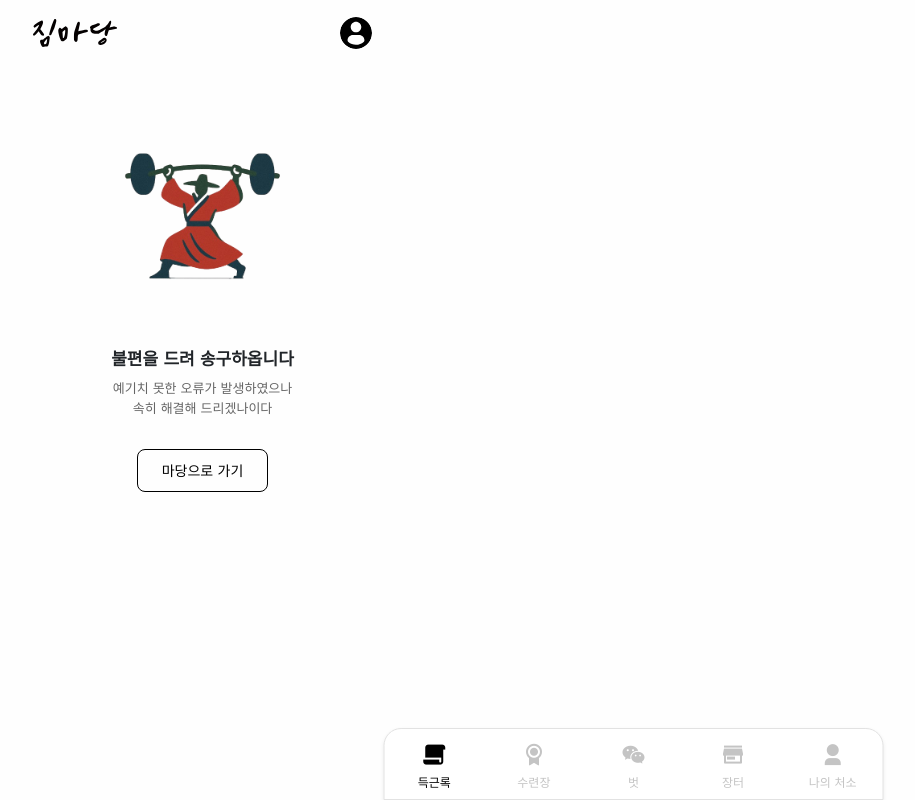
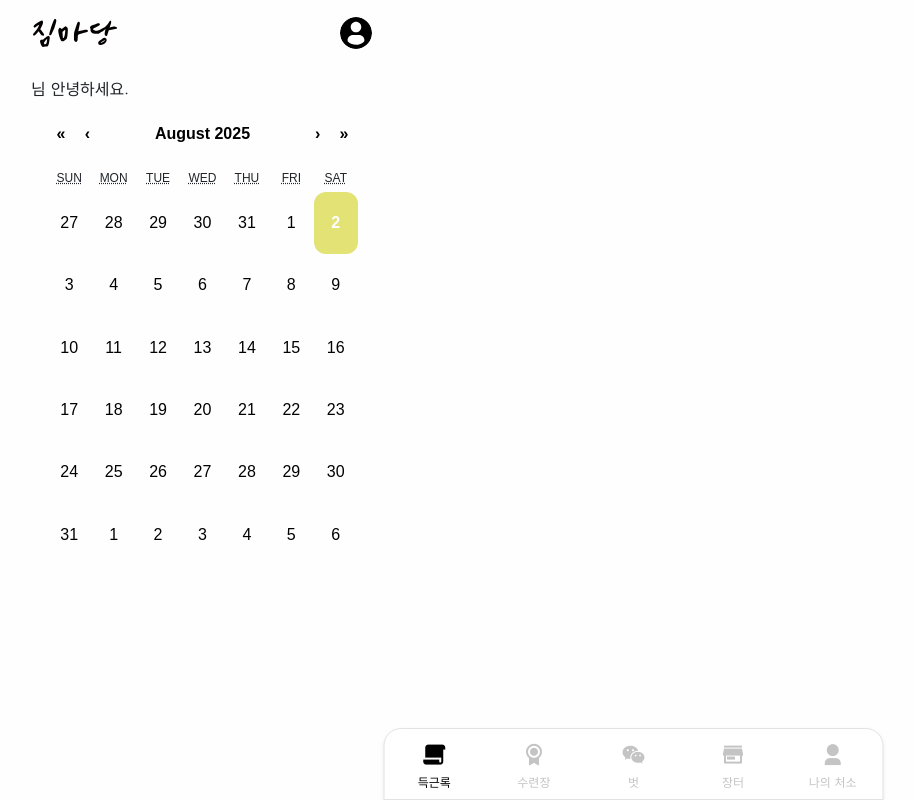
Before and after one commit to soi02/gymfrontend, a React (Vite) app: page /gymmadang/routineCalendar in a window 1280 px wide. Shown: the whole page, without its empty margins (10-925 px from the left). Built offline with nearby package versions, Linux system fonts and the light colour scheme.

Commit message:
react-calendar

```diff
--- a/package.json
+++ b/package.json
@@ -15,6 +15,7 @@
     "axios": "^1.11.0",
     "date-fns": "^4.1.0",
     "jwt-decode": "^4.0.0",
+    "react-calendar": "^6.0.0",
     "react-date-range": "^2.0.1",
     "react-dom": "^18.3.1",
     "react-redux": "^9.2.0",
--- a/src/App.jsx
+++ b/src/App.jsx
@@ -59,6 +59,7 @@ import ChallengeMyRecordDetail from './user/challenge/pages/ChallengeMyRecordDet
 import MyRoutineListPage from './user/routine/pages/MyRoutineListPage';
 import StartWorkoutPage from './user/routine/pages/StartWorkoutPage';
 import StartFreeWorkoutPage from './user/routine/pages/StartFreeWorkoutPage';
+import MyPageRoutineCalendar from './user/mypage/pages/MyPageRoutineCalendar';
 
 
 // 이 부분은 따로 감싼 컴포넌트로 만들어야 useLocation을 쓸 수 있어!
@@ -154,6 +155,7 @@ function AppContent() {
         <Route path="/gymmadang/notifications" element={<NotificationPage />} />
         <Route path="/gymmadang/mainpage" element={<MainPage />} />
         <Route path="/gymmadang/mypage" element={<MyPage />} />
+        <Route path="/gymmadang/routineCalendar" element={<MyPageRoutineCalendar />} />
 
         {/* 루틴 */}
         <Route path='/gymmadang/routine' element={<RoutineHomePage />} />
--- a/src/user/mypage/pages/MyPage.jsx
+++ b/src/user/mypage/pages/MyPage.jsx
@@ -1,12 +1,33 @@
+import { useState } from "react";
+import Calendar from "react-calendar";
+import { useSelector } from "react-redux"
+import "../styles/MyPage.css"; // ✨ 여기서 예쁜 스타일링
+import { useNavigate } from "react-router-dom";
 
 
 export default function MyPage() {
 
+    const name = useSelector(state => state.auth.name);
+
+    console.log(name);
+
+    const navigator = useNavigate();
+
+
+
+
 
     return(
-        <>
 
-        나의 처소
-        </>
+        <div className="mypage-container">
+        <div>{name}님 안녕하세요.</div>
+
+        <button type="button" onClick={() => navigator("/gymmadang/routineCalendar")}>
+        운동 기록 보기
+        </button>
+
+
+        </div>
+
     )
 }
--- /dev/null
+++ b/src/user/mypage/pages/MyPageRoutineCalendar.jsx
@@ -0,0 +1,51 @@
+import { useState } from "react";
+import Calendar from "react-calendar";
+import { useSelector } from "react-redux"
+import "../styles/MyPageRoutineCalendar.css"; // ✨ 여기서 예쁜 스타일링
+
+
+export default function MyPageRoutineCalendar() {
+
+    const name = useSelector(state => state.auth.name);
+    const id = useSelector(state => state.auth.id);
+
+
+    console.log(name);
+
+    const [value, setValue] = useState(new Date());
+    const [workoutDates, setWorkoutDates] = useState([
+    '2025-07-19', '2025-07-22' // 예시: 나중에 DB에서 받아오기
+    ])
+
+const titleContent = ({ date }) => {
+  const dateString = date.toISOString().split("T")[0];
+  const isWorkout = workoutDates.includes(dateString);
+
+  return (
+    <>
+      {isWorkout && <span className="fire-icon">🔥</span>}
+    </>
+  );
+};
+
+
+
+
+
+    return(
+
+        <div className="mypage-container">
+
+            {name}님 안녕하세요.
+            <Calendar
+                onChange={setValue}
+                value={value}
+                tileContent={titleContent}
+                calendarType="gregory"
+                formatDay={(locale, date) => date.getDate()}
+
+            />
+        </div>
+
+    )
+}
--- /dev/null
+++ b/src/user/mypage/styles/MyPage.css
@@ -0,0 +1,4 @@
+.mypage-container {
+  padding: 1rem;
+  min-height: 100vh;
+}
--- /dev/null
+++ b/src/user/mypage/styles/MyPageRoutineCalendar.css
@@ -0,0 +1,95 @@
+.mypage-container {
+  padding: 1rem;
+  min-height: 100vh;
+}
+
+/* 캘린더 본체 */
+.react-calendar {
+  border: none;
+  border-radius: 16px;
+  /* box-shadow: 0 4px 16px rgba(0, 0, 0, 0.4); */
+  padding: 1rem;
+  font-family: 'Pretendard', sans-serif;
+  width: 100%;
+  max-width: 360px;
+  margin: 0 auto;
+  /* color: #000000; */
+}
+
+/* 상단 네비게이션 (월, 이동 버튼) */
+.react-calendar__navigation {
+  display: flex;
+  justify-content: space-between;
+  margin-bottom: 1rem;
+}
+
+.react-calendar__navigation button {
+  background: none;
+  border: none;
+  /* color: #f1f1f1; */
+  font-weight: 600;
+  font-size: 1rem;
+  padding: 0.4rem 0.6rem;
+  border-radius: 8px;
+  cursor: pointer;
+}
+
+/* 요일 텍스트 */
+.react-calendar__month-view__weekdays {
+  text-align: center;
+  text-transform: uppercase;
+  /* color: #999; */
+  font-size: 0.75rem;
+  margin-bottom: 0.3rem;
+}
+
+/* 날짜 칸 전체 */
+.react-calendar__tile {
+  position: relative;
+  background: none;
+  border: none;
+  text-align: center;
+  border-radius: 12px;
+  padding: 1.2rem 0;
+  font-size: 1rem;
+  /* color: #ddd; */
+  transition: background 0.2s ease-in-out;
+  cursor: pointer;
+}
+
+/* 오늘 날짜 */
+.react-calendar__tile--now {
+  background: #2a2a2a;
+  color: #e3e274;
+  font-weight: bold;
+}
+
+/* 선택한 날짜 */
+.react-calendar__tile--active {
+  background: #e3e274;
+;
+  color: white;
+}
+
+/* 호버 시 배경 */
+.react-calendar__tile:hover {
+  background: #333;
+}
+
+/* 🔥 포함된 날짜 wrapper */
+.day-wrapper {
+  position: relative;
+  display: flex;
+  justify-content: center;
+  align-items: center;
+}
+
+/* 🔥 아이콘 스타일 */
+.fire-icon {
+  position: absolute;
+  top: 2px;
+  right: 8px;
+  font-size: 0.85rem;
+  z-index: 2;
+  pointer-events: none;
+}
--- a/src/user/routine/pages/StartWorkoutPage.jsx
+++ b/src/user/routine/pages/StartWorkoutPage.jsx
@@ -126,6 +126,22 @@ export default function StartWorkoutPage() {
     }
   };
 
+  const [showTimerModal, setShowTimerModal] = useState(false);
+  const [countdown, setCountdown] = useState(60);
+
+  useEffect(() => {
+    if (showTimerModal && countdown > 0) {
+      const timer = setTimeout(() => {
+        setCountdown(countdown - 1);
+      }, 1000);
+      return () => clearTimeout(timer);
+    } else if (countdown === 0) {
+      setShowTimerModal(false);
+      setCountdown(60);
+    }
+  }, [showTimerModal, countdown]);
+
+  const [useRestTimer, setUseRestTimer] = useState(true);
 
   return (
     <div className="main-content">
@@ -146,6 +162,8 @@ export default function StartWorkoutPage() {
                     </div>
                 </div>
 
+
+
                 {currentExercise && (
                   <>
                     <div>
@@ -154,6 +172,9 @@ export default function StartWorkoutPage() {
                         src={`http://localhost:8080/uploadFiles/${currentExercise.elementPicture}`} />
                       <h3>{`${currentExercise.elementName} (${currentExercise.categoryName})`}</h3>
                     </div>
+
+
+
 
                     <div className="routine-set-table">
                         {currentSets.map((set, i) => (
@@ -208,6 +229,7 @@ export default function StartWorkoutPage() {
                                 );
                                 setRoutineSets(newRoutineSets);
                               }}
+
                             />
 
 
@@ -229,8 +251,14 @@ export default function StartWorkoutPage() {
                                   };
                                   setRoutineSets(newRoutineSets);
                                 }
+
+                                if (e.target.checked && useRestTimer) {
+                                  setShowTimerModal(true);
+                                  setCountdown(60);
+                                }
                               }}
                             />
+
 
 
                           </div>
@@ -238,6 +266,20 @@ export default function StartWorkoutPage() {
                     </div>
                   </>
                 )}
+
+                <div className="rest-timer-toggle">
+                  <label className="switch">
+                    <input
+                      type="checkbox"
+                      checked={useRestTimer}
+                      onChange={(e) => setUseRestTimer(e.target.checked)}
+                    />
+                    <span className="slider" />
+                  </label>
+                  <span className="label-text">휴식 타이머</span>
+                </div>
+
+
 
                 <div className="routine-action-buttons">
                   <div className="sfwp-button-row">
@@ -264,6 +306,18 @@ export default function StartWorkoutPage() {
                     <button disabled={currentIndex === 0} onClick={() => setCurrentIndex((i) => i - 1)}>⬅ 이전</button>
                     <button disabled={currentIndex === exerciseList.length - 1} onClick={() => setCurrentIndex((i) => i + 1)}>다음 ➡</button>
                 </div> */}
+                {showTimerModal && (
+                  <div className="timer-modal">
+                    <div className="timer-modal-content">
+                      <p>⏳ 휴식시간: {countdown}초</p>
+                      <button onClick={() => {
+                        setShowTimerModal(false);
+                        setCountdown(60);
+                      }}>닫기</button>
+                    </div>
+                  </div>
+                )}
+
     </div>
 
 
--- a/src/user/routine/styles/StartWorkoutPage.css
+++ b/src/user/routine/styles/StartWorkoutPage.css
@@ -103,3 +103,86 @@
   font-weight: bold;
   cursor: pointer;
 }
+
+.timer-modal {
+  position: fixed;
+  top: 0;
+  left: 0;
+  width: 100%;
+  height: 100%;
+  background: rgba(0,0,0,0.4);
+  display: flex;
+  align-items: center;
+  justify-content: center;
+  z-index: 999;
+}
+
+.timer-modal-content {
+  background: white;
+  padding: 2rem;
+  border-radius: 10px;
+  text-align: center;
+}
+
+/* 전체 wrapper */
+.rest-timer-toggle {
+  display: flex;
+  flex-direction: column;  /* 수직 정렬 */
+  justify-content: center;
+  align-items: center;
+  margin: 1.5rem 0;
+}
+
+
+/* 토글 스위치 전체 */
+.switch {
+  position: relative;
+  display: inline-block;
+  width: 48px;
+  height: 26px;
+}
+
+.switch input {
+  opacity: 0;
+  width: 0;
+  height: 0;
+}
+
+/* 슬라이더 스타일 */
+.slider {
+  position: absolute;
+  cursor: pointer;
+  top: 0;
+  left: 0;
+  right: 0;
+  bottom: 0;
+  background-color: #ccc;
+  border-radius: 34px;
+  transition: 0.4s;
+}
+
+.slider::before {
+  position: absolute;
+  content: "";
+  height: 20px;
+  width: 20px;
+  left: 3px;
+  bottom: 3px;
+  background-color: white;
+  border-radius: 50%;
+  transition: 0.4s;
+}
+
+/* 토글 ON 상태 */
+input:checked + .slider {
+  background-color: #e8dc82;
+}
+
+input:checked + .slider::before {
+  transform: translateX(22px);
+}
+
+/* 텍스트 스타일 */
+.label-text {
+  margin-left: 0.5rem;
+}
```
Also changed, not shown: 1 other file (tests, documents, lock files or other folders).
